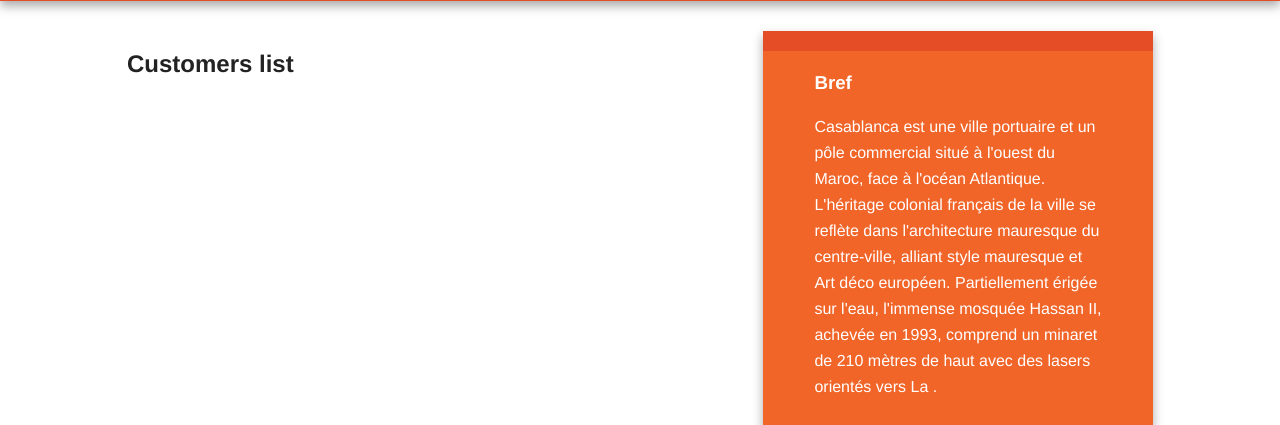
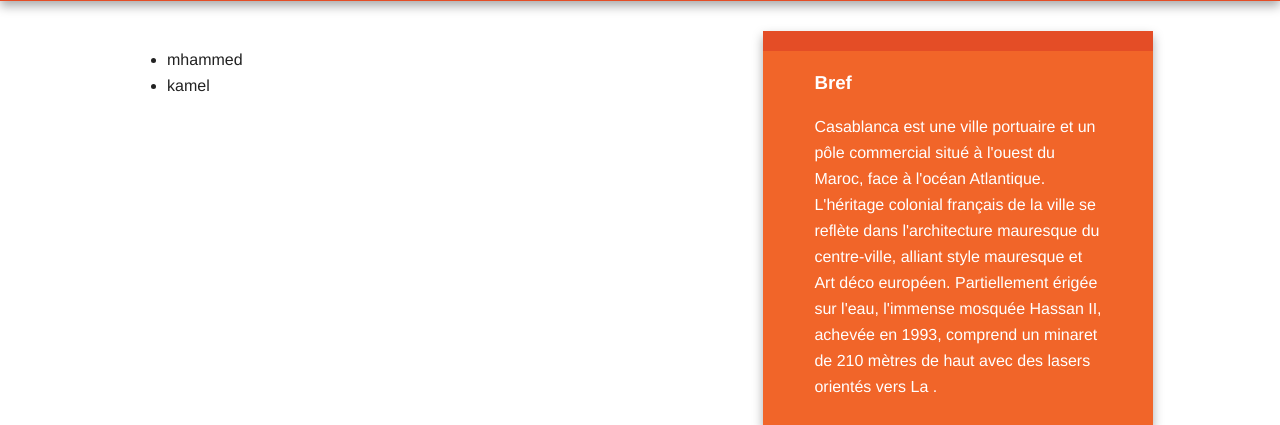
Before and after one commit to mhammed2020/Hotel-Reservation-Platform, a Django app: page /reservation/customers in a window 1280 px wide. Shown: the part 95-520 px from the top of the page. Run offline with Django 3.2, Linux system fonts and the light colour scheme; data comes from the database, SQL or seed files in the repository; some libraries are stand-ins or nearby versions.

Commit message:
add data dynamically

```diff
--- a/reservation/views.py
+++ b/reservation/views.py
@@ -17,7 +17,7 @@
 
     customers = Customer.objects.all()
     context = {
-        'hotels':customers
+        'customers':customers
     }
 
     return render(request,'reservation/customers.html',context)
--- a/templates/reservation/customers.html
+++ b/templates/reservation/customers.html
@@ -8,6 +8,14 @@
 
 {% block content %}
 
+<ul>
+    {% for item  in customers %}
+    <li>
+{{item.name}}
 
-<h2>Customers list </h2>
+  </li>
+    {% endfor %}
+
+
+ </ul>
 {% endblock content %}
```
